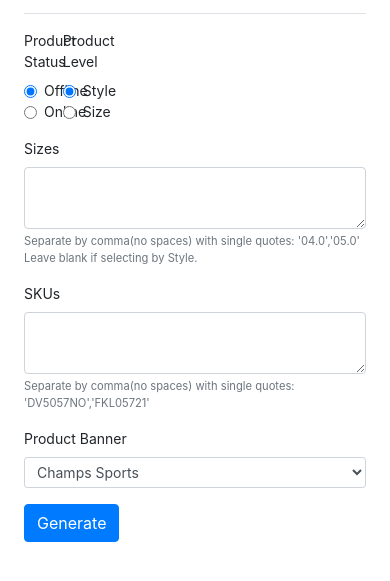
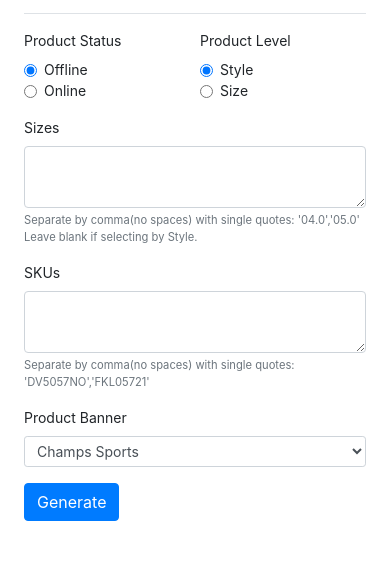
Before and after one commit to Nat34/gearbox, a plain HTML site: page flex-search.html in a window 390 px wide. Shown: the part 105-686 px from the top of the page. Drawn offline with nearby package versions, Linux system fonts and the light colour scheme.

Commit message:
Add files via upload

```diff
--- a/css/dashboard.css
+++ b/css/dashboard.css
@@ -103,6 +103,12 @@ body {
   box-shadow: 0 0 0 3px rgba(255, 255, 255, .25);
 }
 
-form .productControl .col {
-  max-width: 11%;
+form {
+  width: 50%;
 }
+
+@media only screen and (max-width: 1024px) {
+  form {
+    width: 100%;
+  }
+}
```
